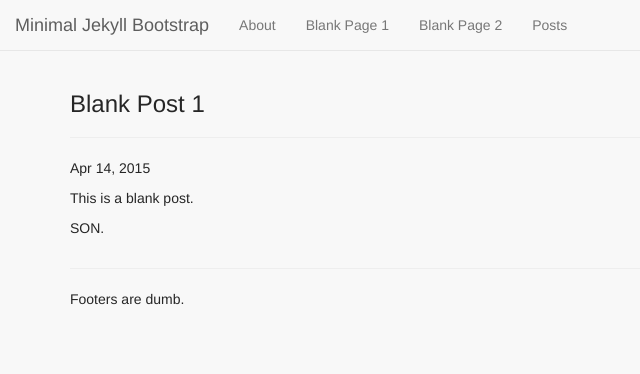
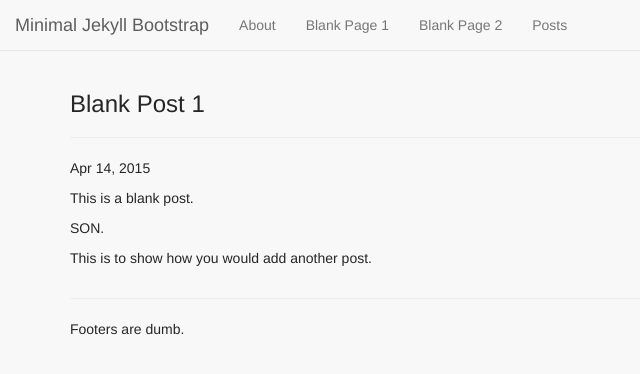
Before and after one commit to CBPP/crunchbangplusplus.org, a Jekyll site: the page built from _posts/2015-4-13-jekyll-yo.md, in a window 1280 px wide. Shown: the top 374 px of the page, without its empty margins (0-640 px from the left). Built offline with Jekyll 4.4.1, drawn with Linux system fonts in a browser that asks for light colours; nearby versions of some CDN libraries.

Commit message:
added another post

```diff
--- a/_posts/2015-4-13-jekyll-yo.md
+++ b/_posts/2015-4-13-jekyll-yo.md
@@ -8,3 +8,5 @@ categories: jekyll update
 This is a blank post.
 
 SON.
+
+This is to show how you would add another post.
```
